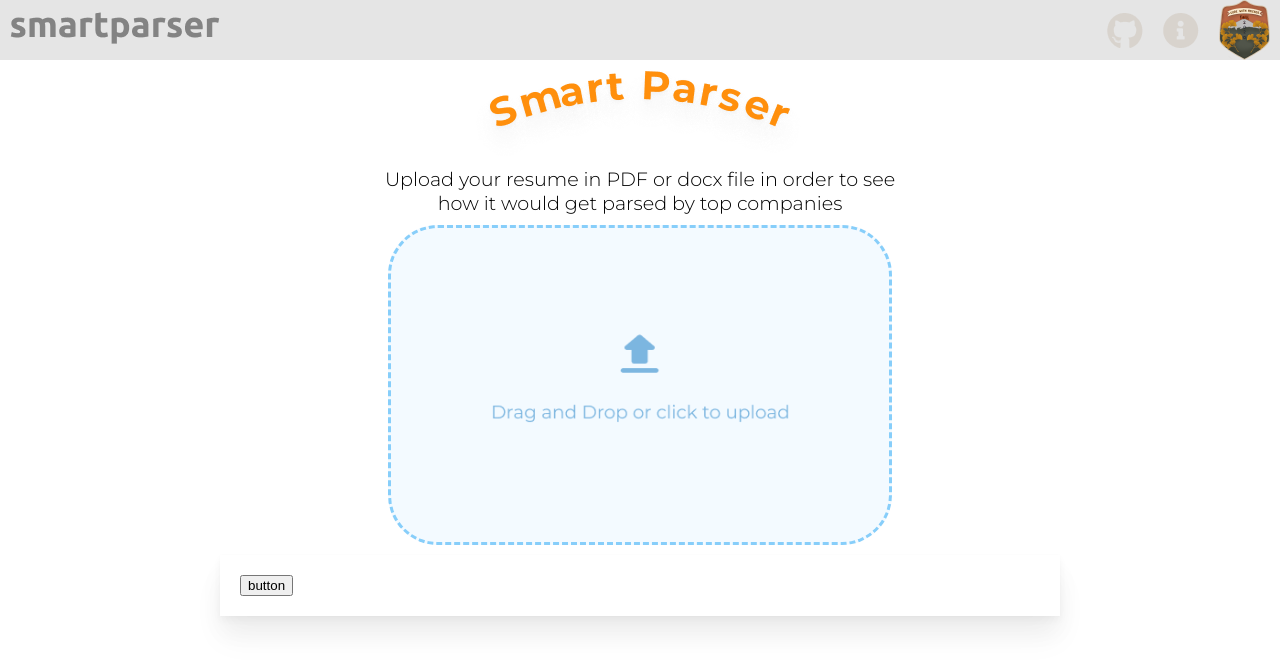
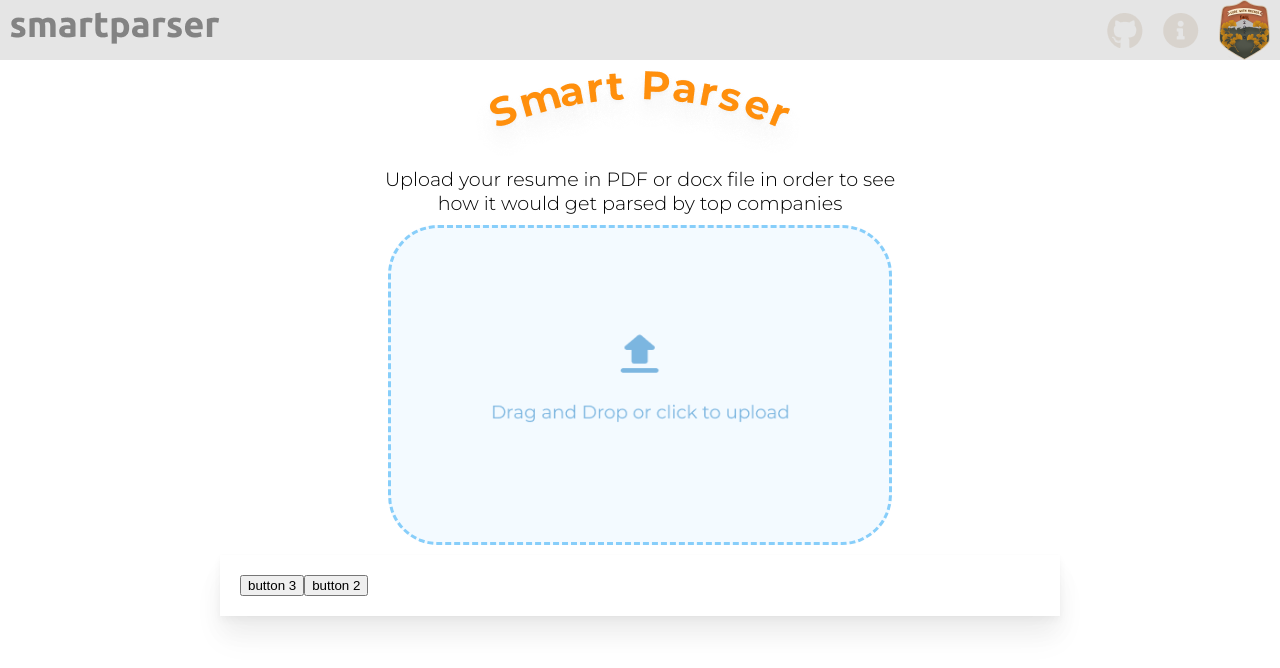
Before and after one commit to justinwlin/cwf, a Vue app: page / in a window 1280 px wide. Shown: the top 668 px of the page. Built offline with nearby package versions, Linux system fonts and the light colour scheme.

Commit message:
Update parsedResume.vue

```diff
--- a/src/components/parsedResume.vue
+++ b/src/components/parsedResume.vue
@@ -1,6 +1,7 @@
 <template>
   <div class="page">
-    <button> button </button>
+    <button> button 3 </button>
+    <button> button 2 </button>
     <span v-if="jsonResponse">
       <h1>View Parsed Resume</h1>
       <h1>Summary</h1>
```
